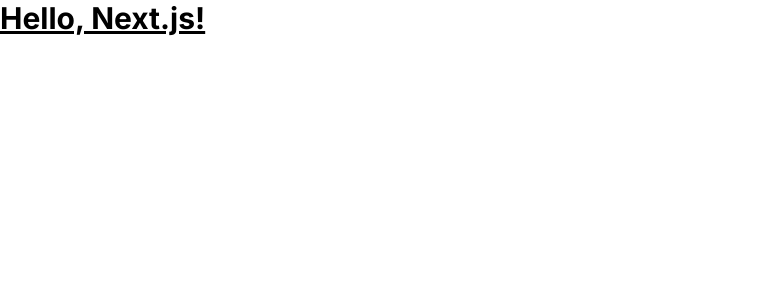
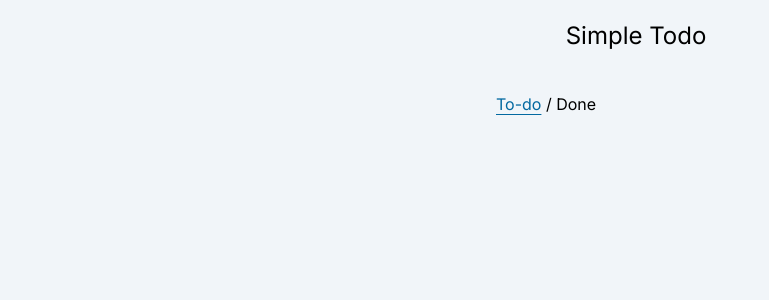
Before and after one commit to JuniorVinicius/simple-todo, a Next.js app: page /todo in a window 1280 px wide. Shown: the top 300 px of the page, without its empty margins (0-769 px from the left). Built offline with nearby package versions, Linux system fonts and the light colour scheme.

Commit message:
✨ feat: add switch page component

```diff
--- a/src/app/todo/page.tsx
+++ b/src/app/todo/page.tsx
@@ -1,5 +1,18 @@
+import SwitchPage from "@/components/SwitchPage";
 import React from "react";
 
 export default function Todo() {
-  return <h1 className="text-3xl font-bold underline">Hello, Next.js!</h1>;
+  return (
+    <div className="w-screen min-h-screen bg-slate-100 pt-5 flex flex-col items-center">
+      <h1 className="text-2xl text-center align-baseline">
+        Simple Todo<span className="animate-ping">|</span>
+      </h1>
+
+      <div className="w-72 max-w-lgflex flex-col items-start">
+        <div className="w-full py-10">
+          <SwitchPage />
+        </div>
+      </div>
+    </div>
+  );
 }
--- /dev/null
+++ b/src/components/SwitchPage/index.tsx
@@ -0,0 +1,40 @@
+"use client";
+import { useState } from "react";
+
+interface IGenerateButtonProps {
+  title: string;
+  activeId: number;
+}
+
+type SwitchPageProps = {
+  doneTotal?: number;
+};
+
+export default function SwitchPage({ doneTotal }: SwitchPageProps) {
+  const [active, setActive] = useState(1);
+
+  const generateButton = ({ title, activeId }: IGenerateButtonProps) => {
+    return (
+      <span
+        className={`cursor-pointer hover:text-sky-700 ${
+          active === activeId ? "underline underline-offset-4 text-sky-700" : ""
+        }`}
+        onClick={() => setActive(activeId)}
+      >
+        {title}
+      </span>
+    );
+  };
+
+  return (
+    <p className="text-base">
+      {generateButton({ title: "To-do", activeId: 1 })} /{" "}
+      {generateButton({ title: "Done", activeId: 2 })}
+      {doneTotal && (
+        <span className="bg-sky-300 text-white w-1.5 h-1.5 px-2 py-1 text-xs rounded-full ml-2">
+          {doneTotal}
+        </span>
+      )}
+    </p>
+  );
+}
```
